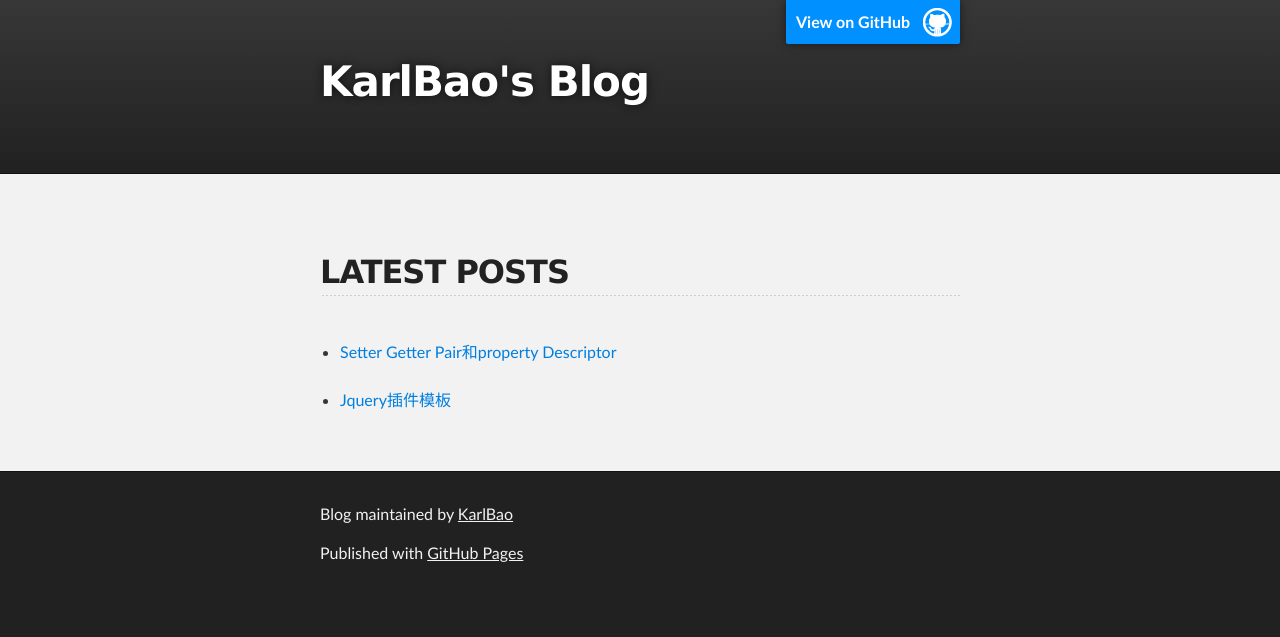
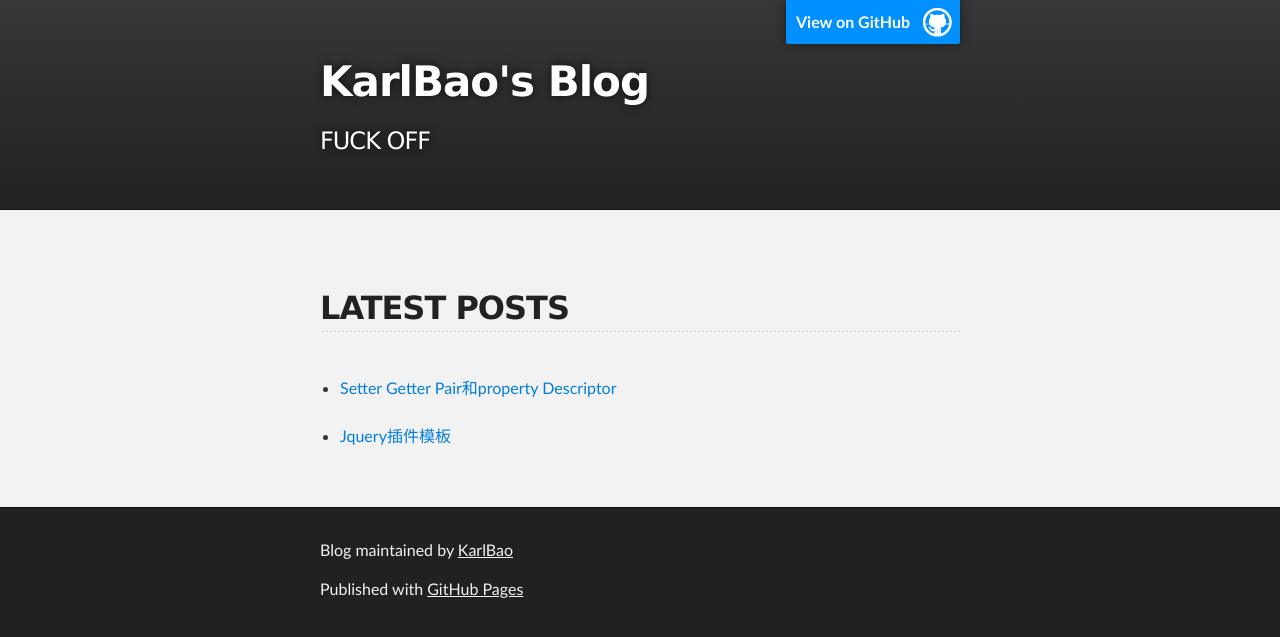
Before and after one commit to KarlBao/Blog, a Jekyll site: the page built from index.html, in a window 1280 px wide. Shown: the top 637 px of the page. Built offline with Jekyll 4.4.1, drawn with Linux system fonts in a browser that asks for light colours.

Commit message:
add tagline

```diff
--- a/_layouts/default.html
+++ b/_layouts/default.html
@@ -18,7 +18,7 @@
       	<a id="forkme_banner" href="https://github.com/KarlBao/blog">View on GitHub</a>
 
       	<a href="https://karlbao.github.io/blog/"><h1 id="project_title">KarlBao's Blog</h1></a>
-      	<h2 id="project_tagline"></h2>
+      	<h2 id="project_tagline">FUCK OFF</h2>
     </header>
 </div>
 
--- a/_layouts/default_post.html
+++ b/_layouts/default_post.html
@@ -18,7 +18,7 @@
       	<a id="forkme_banner" href="https://github.com/KarlBao/blog">View on GitHub</a>
 
       	<h1 id="project_title">KarlBao's Blog</h1>
-      	<h2 id="project_tagline"></h2>
+      	<h2 id="project_tagline">FUCK OFF</h2>
     </header>
 </div>
 
```
